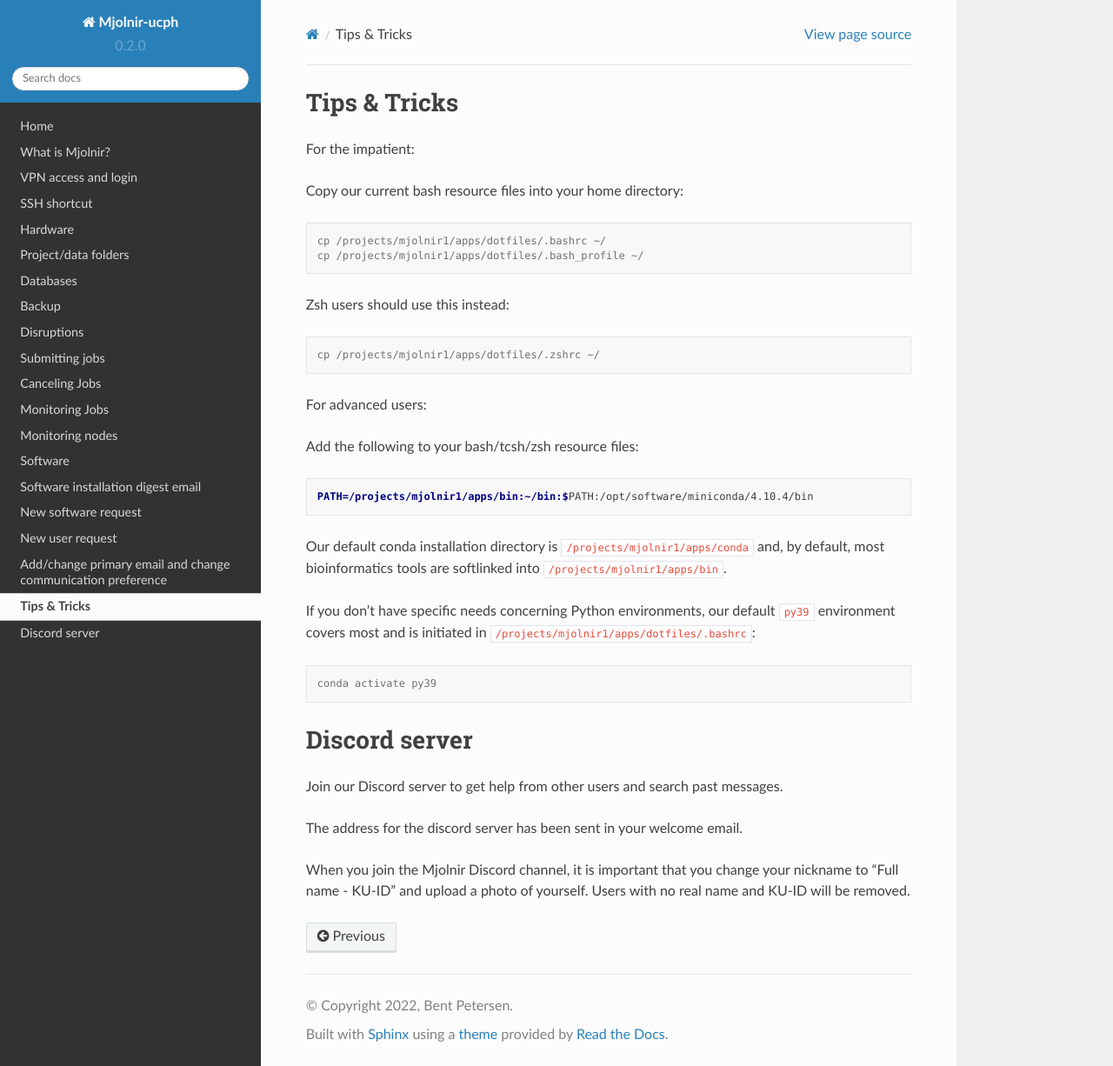
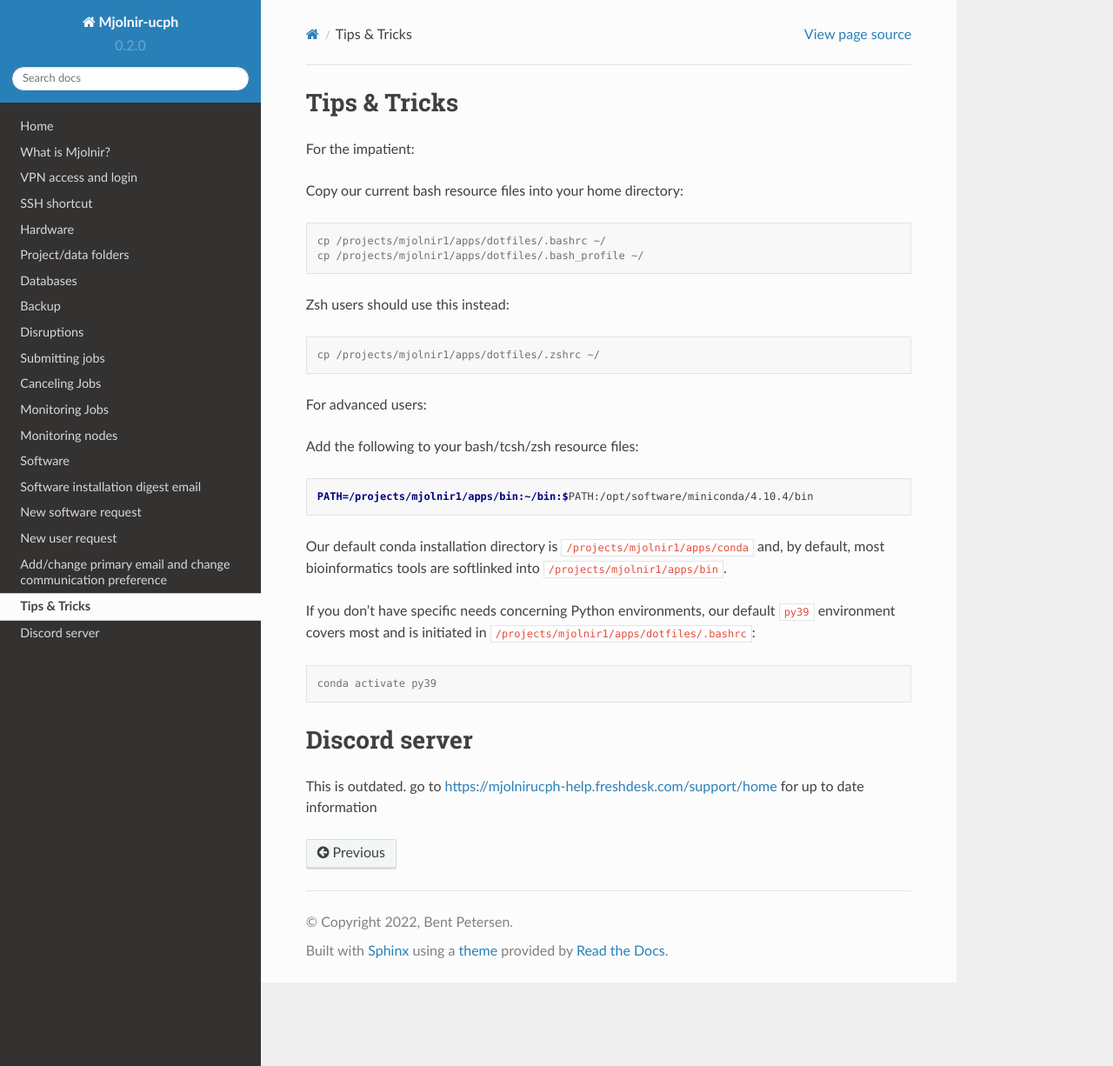
Before and after one commit to bentpetersendk/mjolnir_ucph, a Sphinx documentation site: the page built from docs/source/tips.rst, in a window 1280 px wide and 1226 px high. Shown: the whole window at 87% size. Built offline with Sphinx 7.4.7 and the Read the Docs theme 2.0.0, drawn with Linux system fonts in a browser that asks for light colours.

Commit message:
Update tips.rst

```diff
--- a/docs/source/tips.rst
+++ b/docs/source/tips.rst
@@ -33,8 +33,5 @@
 
 Discord server
 =====
-Join our Discord server to get help from other users and search past messages.
 
-The address for the discord server has been sent in your welcome email.
-
-When you join the Mjolnir Discord channel, it is important that you change your nickname to "Full name - KU-ID" and upload a photo of yourself. Users with no real name and KU-ID will be removed.
+This is outdated. go to https://mjolnirucph-help.freshdesk.com/support/home for up to date information
```
